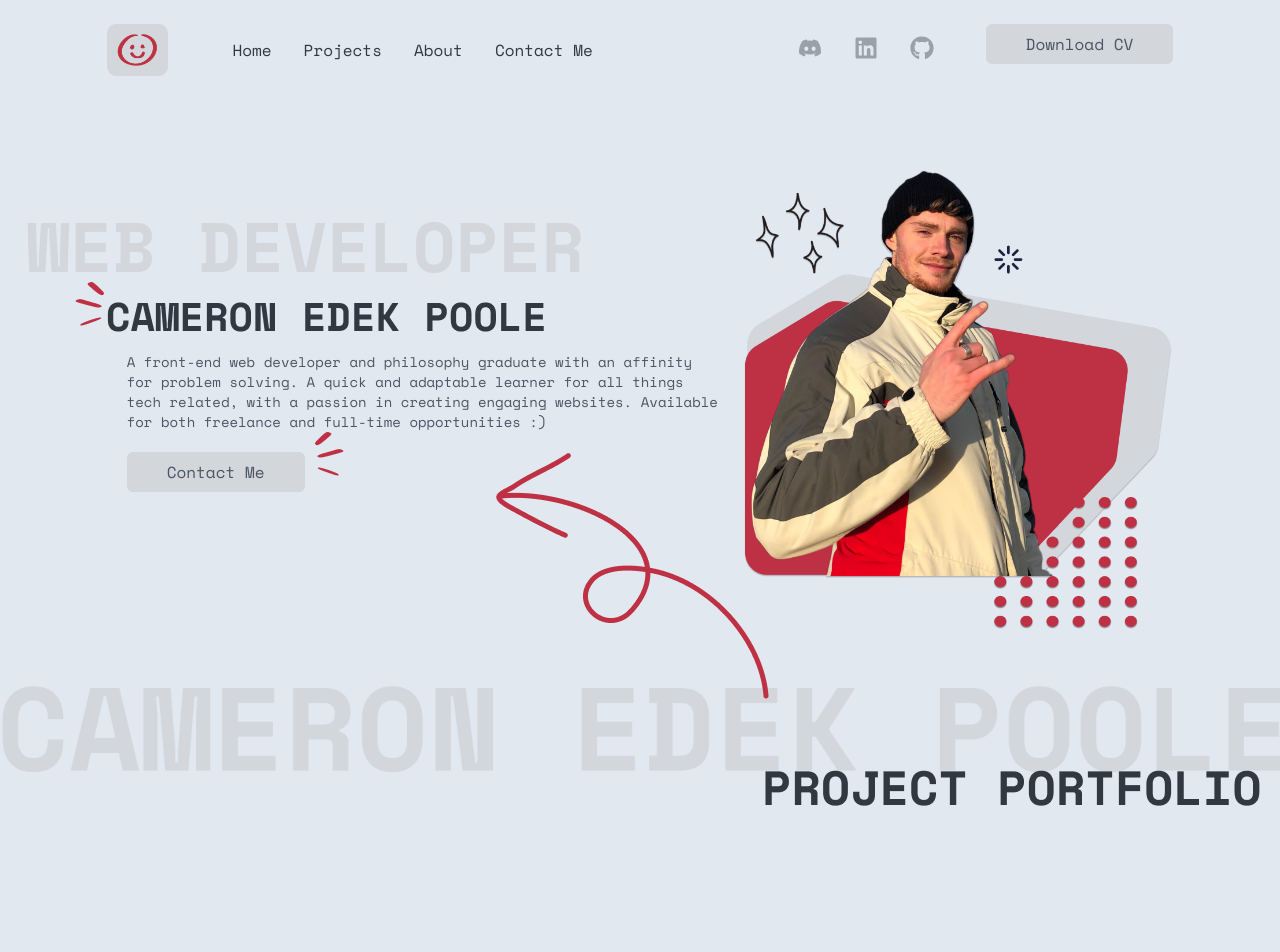
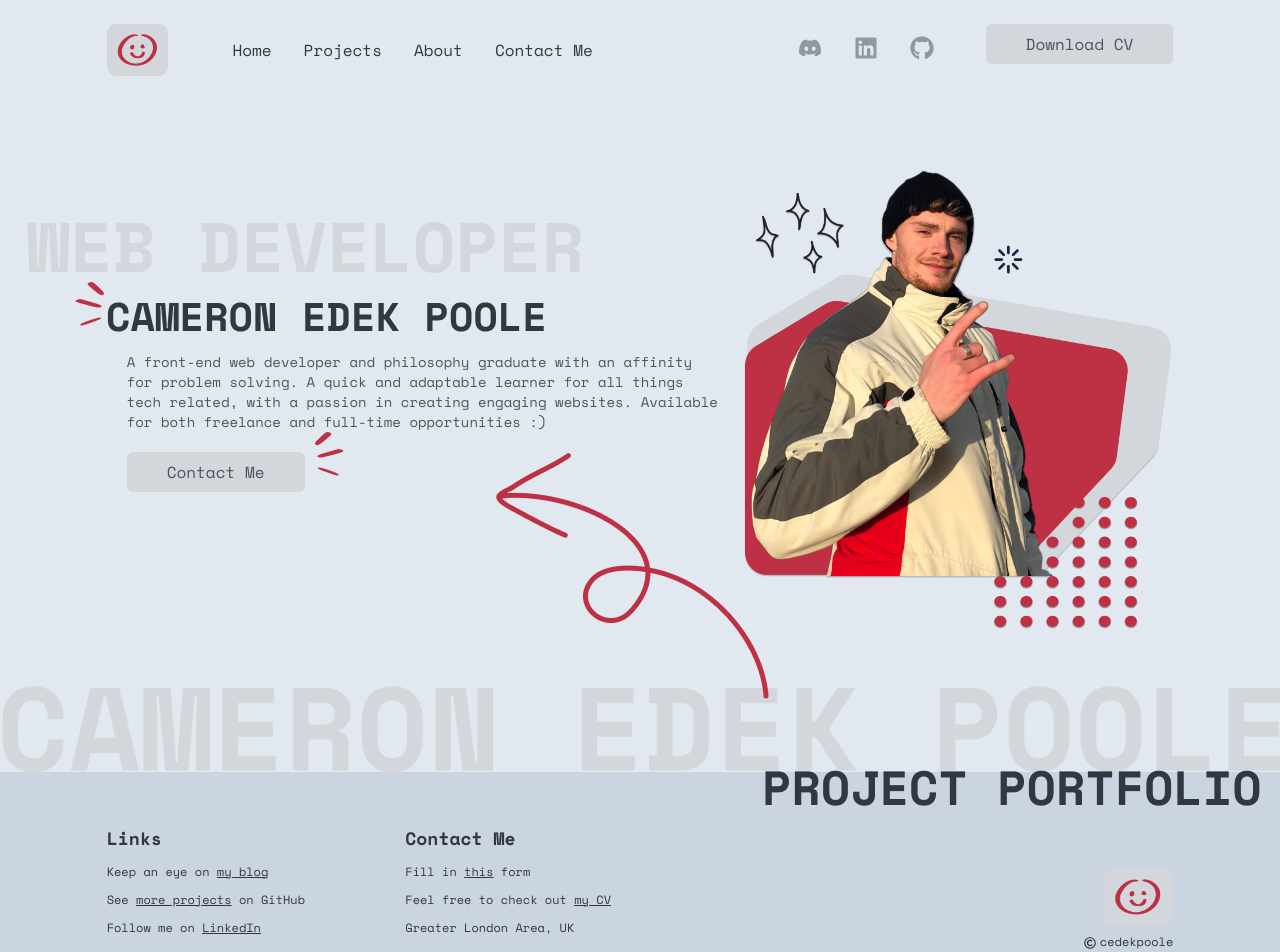
Before and after one commit to cedekpoole/portfolio-website, a Next.js app: page / in a window 1280 px wide. Shown: the top 952 px of the page. Before the commit the page ends 812 px from the top, so only its background shows below. Built offline with nearby package versions, Linux system fonts and the light colour scheme.

Commit message:
add footer

```diff
--- a/app/(user)/layout.tsx
+++ b/app/(user)/layout.tsx
@@ -1,6 +1,7 @@
 import Navbar from '@/components/Navbar'
 import '../globals.css'
 import { Space_Mono } from 'next/font/google'
+import Footer from '@/components/Footer'
 
 const spaceMono = Space_Mono({ subsets: ['latin'], weight: ['400', '700'] })
 
@@ -19,6 +20,7 @@ export default function RootLayout({
       <body className={spaceMono.className}>
         <Navbar />
         {children}
+        <Footer />
       </body>
     </html>
   )
--- a/app/(user)/page.tsx
+++ b/app/(user)/page.tsx
@@ -6,7 +6,7 @@ import HomeTitle from "@/assets/home-title.png";
 import ActionButton from "@/components/ActionButton";
 import { MotionDiv } from "@/components/MotionDiv";
 
-// import link
+// import link and image next component
 import Link  from "next/link";
 import Image from "next/image";
 
@@ -37,21 +37,19 @@ const Home = () => {
           </MotionDiv>
           {/* CONTACT ME BUTTON */}
           <div className="relative">
-            <div className="before:absolute before:-right-8 after:absolute after:-top-5 after:left-52 after:z-[-1] after:content-bang sm:before:content-arrow">
-              <MotionDiv
-              duration={1}
-              x={-50}
+            <MotionDiv duration={1} y={50} className="before:absolute before:-right-8 after:absolute after:-top-5 after:left-52 after:z-[-1] after:content-bang sm:before:content-arrow">
+              <div
               >
                 <Link href="/contact">
                   <ActionButton>Contact Me</ActionButton>
                 </Link>
-              </MotionDiv>
-            </div>
+              </div>
+            </MotionDiv>
           </div>
         </div>
         {/* HERO IMAGE */}
         <div className="md:z-10">
-          <Image src={Hero} alt="Profile Image" className="md:mt-20" />
+          <Image src={Hero} alt="Profile Image" className="md:mt-20" priority={true} />
         </div>
       </div>
       {/* NAME IMG + PROJECT PORTFOLIO TITLE IMG */}
--- /dev/null
+++ b/components/Footer.tsx
@@ -0,0 +1,77 @@
+// Description: Footer component
+import Logo from "@/assets/logo.png";
+import Link from "next/link";
+import Image from "next/image";
+import { FaRegCopyright } from "react-icons/fa";
+
+const Footer = () => {
+  return (
+    <footer className="py-10 bg-slate-300">
+      <div className="justify-content mx-auto w-5/6 gap-16 text-gray-300 md:flex">
+        <div className="mt-5 basis-1/4 md:mt-3">
+          {/* LINKS */}
+          <h2 className="mb-3 text-lg font-bold">Links</h2>
+          <p className="mb-3 text-xs">
+            Keep an eye on{" "}
+            <Link
+              href="https://webdev-blog-cedekpoole.vercel.app"
+              target="_blank"
+              className="underline hover:font-bold"
+            >
+              my blog
+            </Link>
+          </p>
+          <p className="mb-3 text-xs">
+            See{" "}
+            <Link
+              href="https://github.com/cedekpoole"
+              target="_blank"
+              className="underline hover:font-bold"
+            >
+              more projects
+            </Link>{" "}
+            on GitHub
+          </p>
+          <p className="text-xs">
+            Follow me on{" "}
+            <Link
+              href="https://www.linkedin.com/in/cam-edek-poole/"
+              target="_blank"
+              className="underline hover:font-bold"
+            >
+              LinkedIn
+            </Link>
+          </p>
+        </div>
+        {/* CONTACT LINK */}
+        <div className="z-20 mt-5 basis-1/4 md:mt-3">
+          <h2 className="mb-3 text-lg font-bold">Contact Me</h2>
+          <p className="mb-3 text-xs">
+            Fill in{" "}
+            <Link className="underline hover:font-bold" href="/contact">
+              this
+            </Link>{" "}
+            form
+          </p>
+          <p className="mb-3 text-xs">
+            Feel free to check out{" "}
+            <Link href="/CV.pdf" download className="underline hover:font-bold">
+              my CV
+            </Link>
+          </p>
+          <p className="mb-3 text-xs">Greater London Area, UK</p>
+        </div>
+        {/* Add logo and copyright text */}
+        <div className="flex basis-1/2 flex-col items-end md:mt-14">
+          <Image height={70} width={70} src={Logo} alt="Logo" />
+          <p className="mt-2 text-xs">
+            <FaRegCopyright className="mr-1 inline" />
+            cedekpoole{" "}
+          </p>
+        </div>
+      </div>
+    </footer>
+  );
+};
+
+export default Footer;
```
